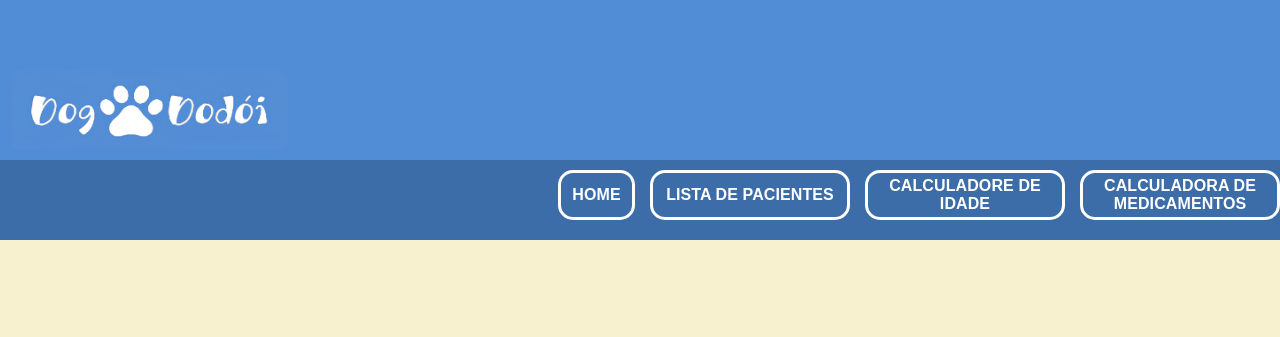
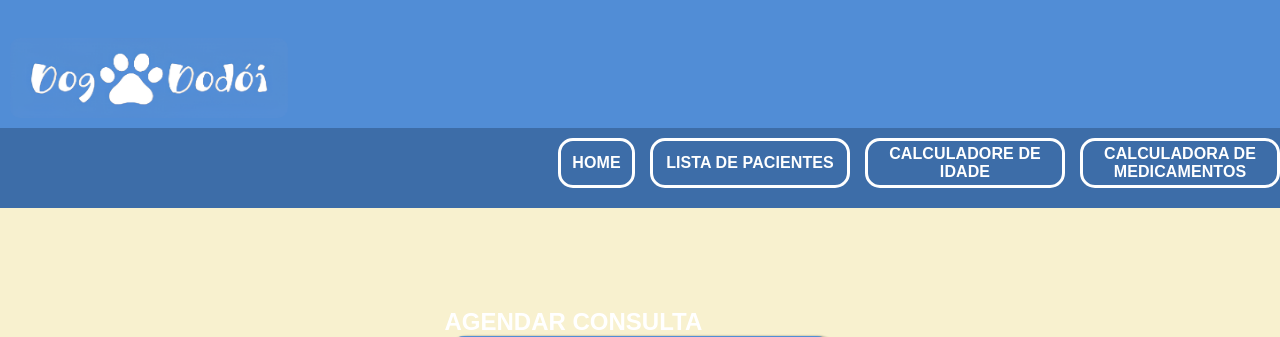
Before and after one commit to ciraht/dogdodoiAGORAVAI2, a Flask app: page /agendar_consulta in a window 1280 px wide. Shown: the top 337 px of the page. Run offline with Flask 3, Linux system fonts and the light colour scheme.

Commit message:
Uma outra melhoria responsiva
Diminui o tamanho do cabeçalho a partir de certa largura, porque o Lucas reclamou.

```diff
--- a/static/css/adicionar_e_agendar.css
+++ b/static/css/adicionar_e_agendar.css
@@ -204,3 +204,8 @@ select option {
         width: 77px;
     }
 }
+@media (min-width: 768px) {
+    .cabecao {
+        height: 26vh;
+    }
+}
```
